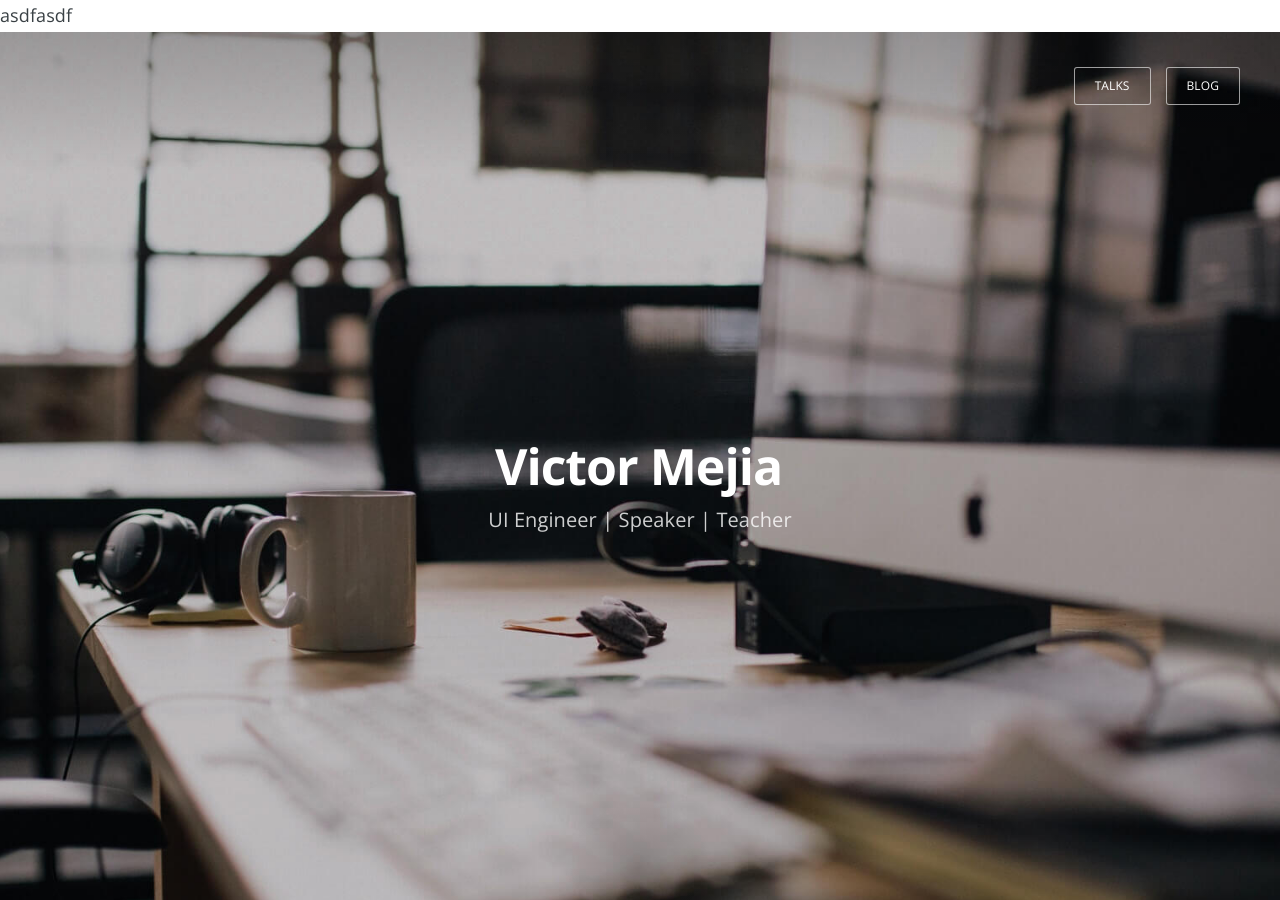
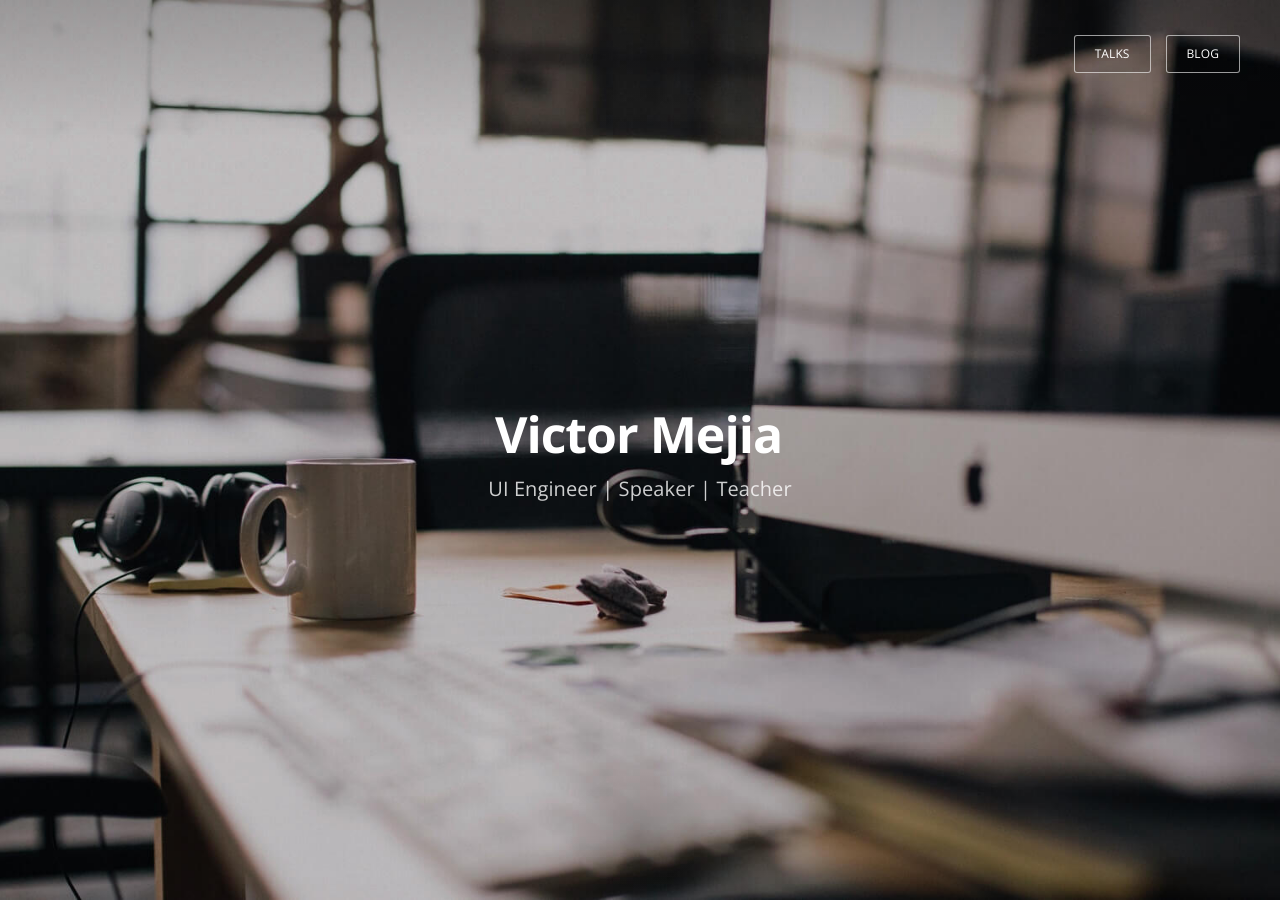
Before and after one commit to victormejia/victormejia.github.io, a Jekyll site: the page built from index.html, in a window 1280 px wide and 900 px high. Built offline with Jekyll 4.4.1, drawn with Linux system fonts in a browser that asks for light colours; Markdown is read by kramdown in place of the engine named in the settings.

Commit message:
Update default.html

```diff
--- a/_layouts/default.html
+++ b/_layouts/default.html
@@ -10,7 +10,7 @@
     <meta name="HandheldFriendly" content="True" />
     <meta name="MobileOptimized" content="320" />
     <meta name="viewport" content="width=device-width, initial-scale=1.0" />
-
+    <meta name="theme-color" content="#171717">
 
     <link rel="stylesheet" type="text/css" href="/assets/css/screen.css" />
     <!-- <link rel="stylesheet" type="text/css" href="//fonts.googleapis.com/css?family=Merriweather:300,700,700italic,300italic|Open+Sans:700,400" /> -->
@@ -21,7 +21,7 @@
 
 </head>
 <body class="{% if page.post_class %}{{page.post_class}}{% else %}home-template{% endif %}">
-asdfasdf
+
     {{ content }}
     <footer class="site-footer clearfix">
       <section class="copyright">
```
